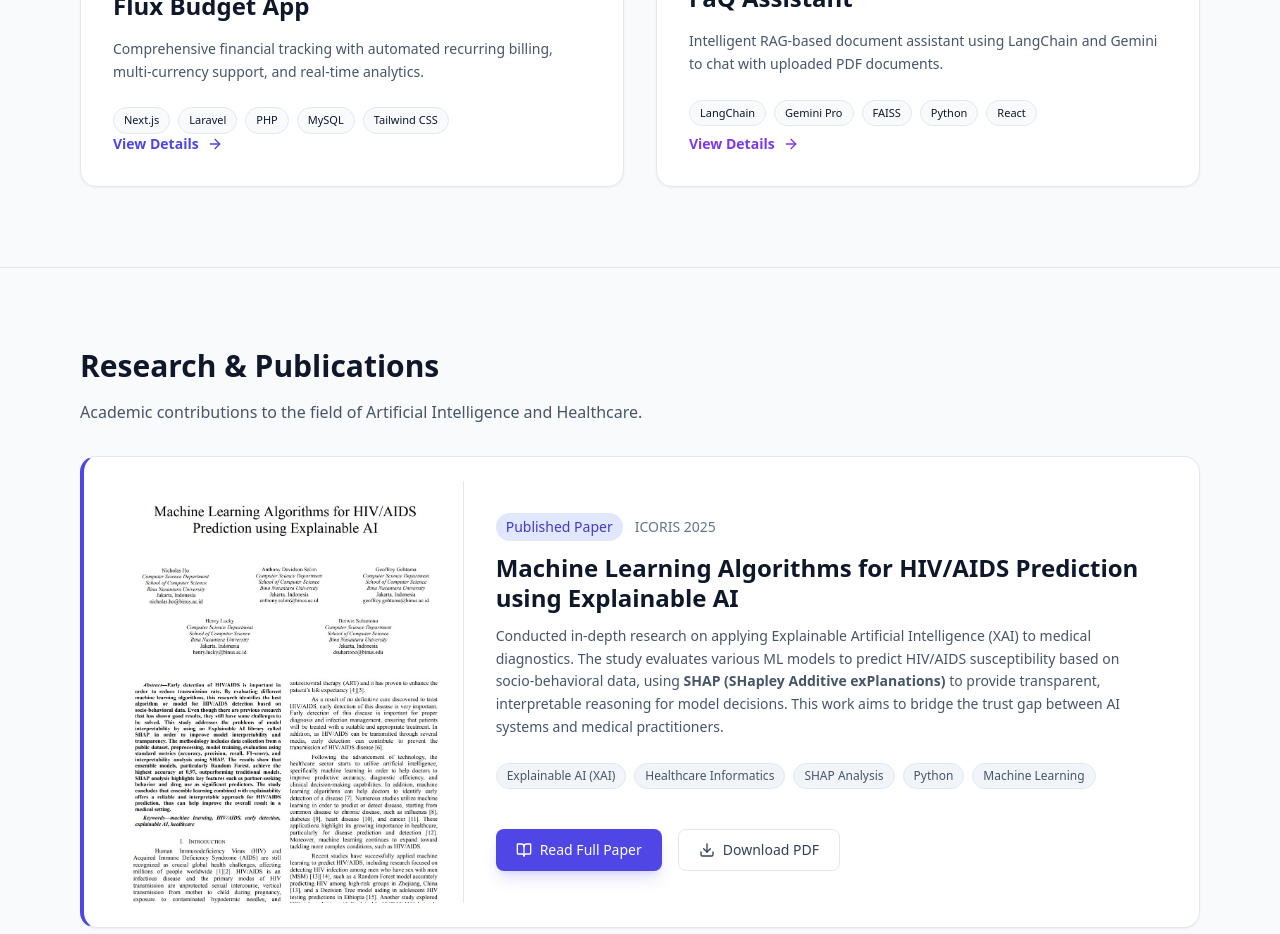
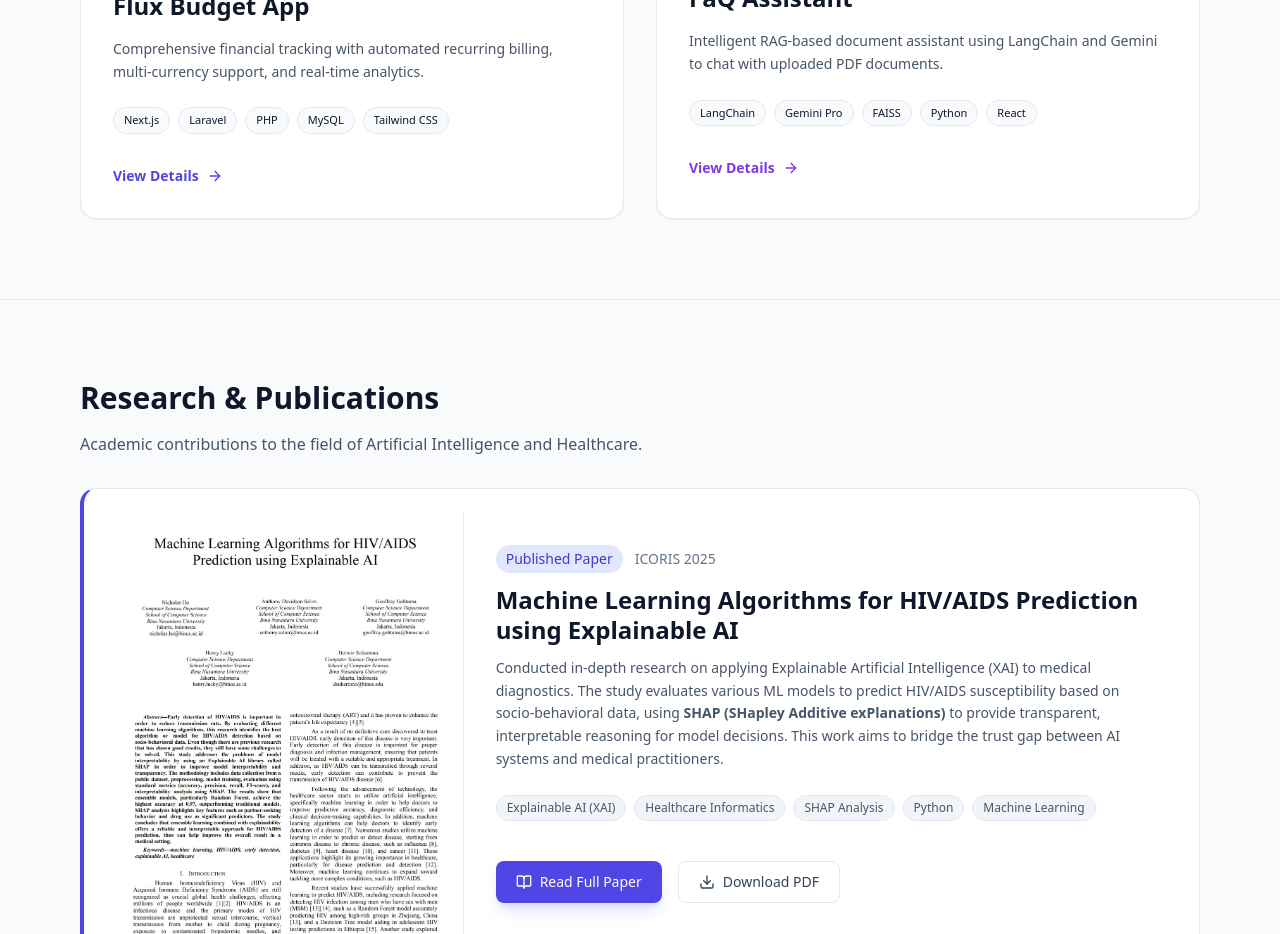
Before and after one commit to NichoHo/portfolio, a Next.js app: page /portfolio/ in a window 1280 px wide. Shown: the part 3380-4314 px from the top of the page. Built offline with nearby package versions, Linux system fonts and the light colour scheme.

Commit message:
add spacing to view details buttons

```diff
--- a/app/page.tsx
+++ b/app/page.tsx
@@ -449,7 +449,7 @@ export default function Home() {
                                           <span className="px-2.5 py-1 text-[11px] font-medium rounded-full border border-slate-200 dark:border-slate-700 bg-slate-50 dark:bg-slate-900">MySQL</span>
                                           <span className="px-2.5 py-1 text-[11px] font-medium rounded-full border border-slate-200 dark:border-slate-700 bg-slate-50 dark:bg-slate-900">Tailwind CSS</span>
                                 </div>
-                                <div className="mt-auto flex items-center gap-2 text-sm font-bold text-indigo-600 dark:text-indigo-400 group-hover:gap-3 transition-all">
+                                <div className="mt-8 flex items-center gap-2 text-sm font-bold text-indigo-600 dark:text-indigo-400 group-hover:gap-3 transition-all">
                                     View Details <ArrowRight className="w-4 h-4" />
                                 </div>
                             </div>
@@ -484,7 +484,7 @@ export default function Home() {
                                           <span className="px-2.5 py-1 text-[11px] font-medium rounded-full border border-slate-200 dark:border-slate-700 bg-slate-50 dark:bg-slate-900">Python</span>
                                           <span className="px-2.5 py-1 text-[11px] font-medium rounded-full border border-slate-200 dark:border-slate-700 bg-slate-50 dark:bg-slate-900">React</span>
                                 </div>
-                                <div className="mt-auto flex items-center gap-2 text-sm font-bold text-violet-600 dark:text-violet-400 group-hover:gap-3 transition-all">
+                                <div className="mt-8 flex items-center gap-2 text-sm font-bold text-violet-600 dark:text-violet-400 group-hover:gap-3 transition-all">
                                     View Details <ArrowRight className="w-4 h-4" />
                                 </div>
                             </div>
```
